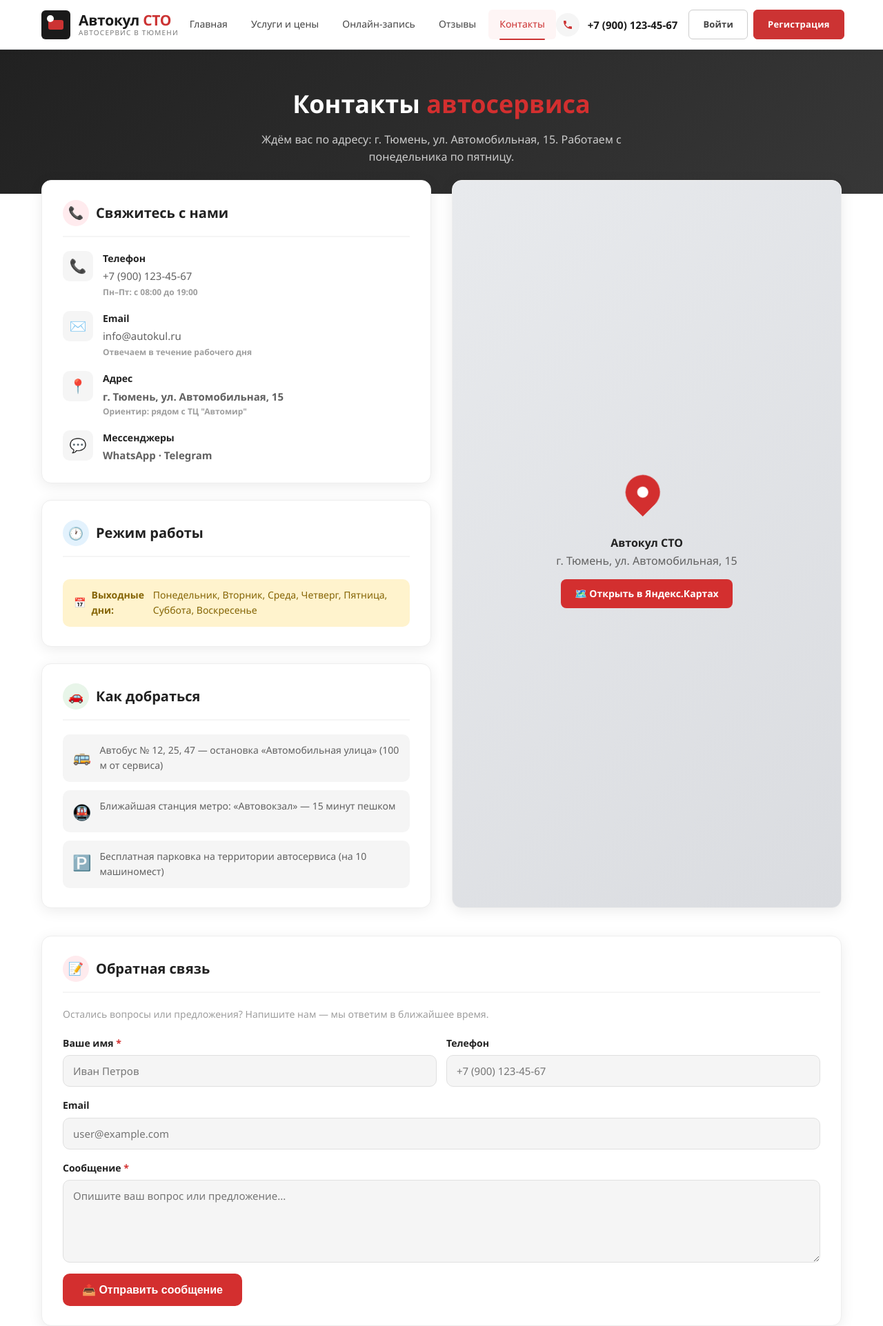
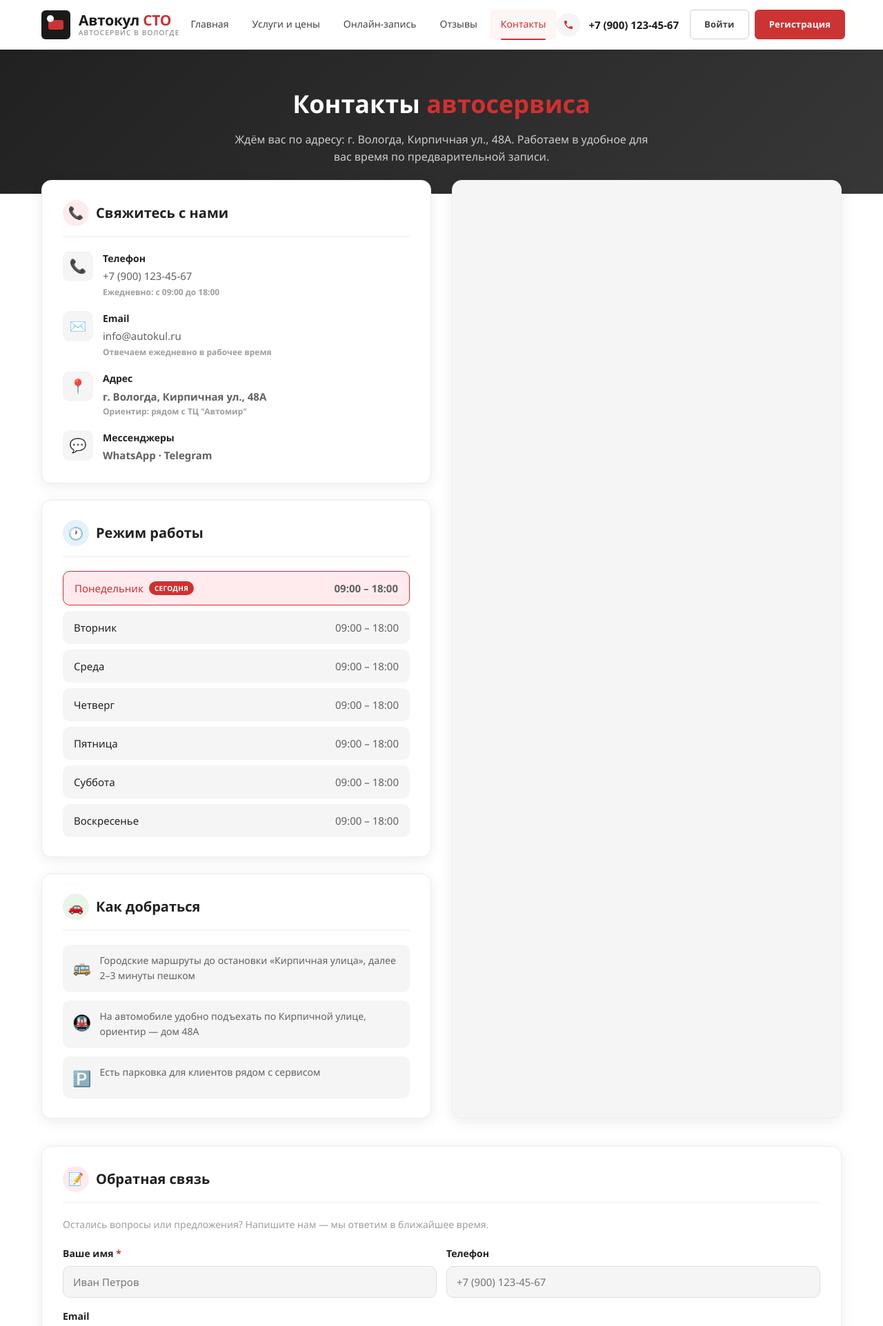
Before and after one commit to SetchatkaGlaza/autokul-STO, a PHP site: page /contacts.php in a window 1280 px wide. Shown: the top 1923 px of the page at 69% size. Run offline with PHP 8.4, Linux system fonts and the light colour scheme; data that the repository does not hold is empty.

Commit message:
Убрать бинарник и перевести расписание на ежедневный режим

```diff
--- a/admin/services.php
+++ b/admin/services.php
@@ -1011,7 +1011,7 @@ $services = $stmt->fetchAll();
                 <div class="form-group">
                     <label>Изображение услуги</label>
                     <div style="display: flex; align-items: center; gap: 12px; margin-bottom: 8px;">
-                        <img id="serviceImagePreview" src="/uploads/services/default-service.png"
+                        <img id="serviceImagePreview" src="/uploads/avatars/default-service.png"
                              alt="Превью"
                              style="width: 160px; height: 120px; object-fit: cover; border-radius: 8px; border: 1px solid #e0e0e0;">
                         <div>
@@ -1060,7 +1060,7 @@ $services = $stmt->fetchAll();
 
         form.reset();
         document.getElementById('serviceId').value = '0';
-        document.getElementById('serviceImagePreview').src = '/uploads/services/default-service.png';
+        document.getElementById('serviceImagePreview').src = '/uploads/avatars/default-service.png';
 
         if (serviceId) {
             title.textContent = 'Редактировать услугу';
@@ -1082,7 +1082,7 @@ $services = $stmt->fetchAll();
                     if (data.image) {
                         preview.src = '/' + data.image;
                     } else {
-                        preview.src = '/uploads/services/default-service.png';
+                        preview.src = '/uploads/avatars/default-service.png';
                     }
                 })
                 .catch(function(err) {
--- a/assets/css/style.css
+++ b/assets/css/style.css
@@ -308,6 +308,14 @@ img {
     font-size: 80px;
     border: 2px dashed rgba(255, 255, 255, 0.2);
     margin: 0 auto;
+    overflow: hidden;
+}
+
+.hero-image-placeholder img {
+    width: 100%;
+    height: 100%;
+    object-fit: cover;
+    border-radius: 14px;
 }
 
 /* ==========================================
--- a/contacts.php
+++ b/contacts.php
@@ -24,32 +24,28 @@ $days_of_week = [
     7 => 'Воскресенье'
 ];
 
-// Формируем рабочие и выходные дни
+// Формируем рабочие дни (СТО работает ежедневно)
 $work_days = [];
-$weekend_days = [];
+$schedule_by_day = [];
 
 foreach ($schedule as $day) {
-    $day_name = $days_of_week[$day['day_of_week']] ?? 'День ' . $day['day_of_week'];
-    $time_str = date('H:i', strtotime($day['start_time'])) . ' – ' . date('H:i', strtotime($day['end_time']));
+    $schedule_by_day[(int)$day['day_of_week']] = $day;
+}
+
+for ($day_num = 1; $day_num <= 7; $day_num++) {
+    $day_data = $schedule_by_day[$day_num] ?? [
+        'start_time' => '09:00:00',
+        'end_time' => '18:00:00'
+    ];
+
+    $day_name = $days_of_week[$day_num] ?? 'День ' . $day_num;
+    $time_str = date('H:i', strtotime($day_data['start_time'])) . ' – ' . date('H:i', strtotime($day_data['end_time']));
+
     $work_days[] = [
         'name' => $day_name,
         'time' => $time_str,
-        'is_today' => date('N') == $day['day_of_week']
+        'is_today' => date('N') == $day_num
     ];
-}
-
-// Определяем выходные дни (которых нет в расписании)
-for ($i = 1; $i <= 7; $i++) {
-    $found = false;
-    foreach ($schedule as $day) {
-        if ($day['day_of_week'] == $i) {
-            $found = true;
-            break;
-        }
-    }
-    if (!$found) {
-        $weekend_days[] = $days_of_week[$i] ?? 'День ' . $i;
-    }
 }
 
 // Обработка формы обратной связи
@@ -301,18 +297,6 @@ require_once 'includes/header.php';
         color: var(--gray-700);
     }
 
-    .weekend-note {
-        margin-top: 12px;
-        padding: 12px 16px;
-        background: #fff3cd;
-        border-radius: 10px;
-        font-size: 14px;
-        color: #856404;
-        display: flex;
-        align-items: center;
-        gap: 8px;
-    }
-
     /* ========== КАРТА ========== */
     .map-container {
         border-radius: 14px;
@@ -556,7 +540,7 @@ require_once 'includes/header.php';
 <section class="page-hero">
     <div class="container">
         <h1>Контакты <span>автосервиса</span></h1>
-        <p>Ждём вас по адресу: г. Тюмень, ул. Автомобильная, 15. Работаем с понедельника по пятницу.</p>
+        <p>Ждём вас по адресу: г. Вологда, Кирпичная ул., 48А. Работаем в удобное для вас время по предварительной записи.</p>
     </div>
 </section>
 
@@ -581,7 +565,7 @@ require_once 'includes/header.php';
                         <div class="contact-info-text">
                             <h3>Телефон</h3>
                             <a href="tel:+79001234567">+7 (900) 123-45-67</a>
-                            <p style="font-size: 12px; color: var(--gray-500);">Пн–Пт: с 08:00 до 19:00</p>
+                            <p style="font-size: 12px; color: var(--gray-500);">Ежедневно: с 09:00 до 18:00</p>
                         </div>
                     </div>
 
@@ -590,7 +574,7 @@ require_once 'includes/header.php';
                         <div class="contact-info-text">
                             <h3>Email</h3>
                             <a href="mailto:info@autokul.ru">info@autokul.ru</a>
-                            <p style="font-size: 12px; color: var(--gray-500);">Отвечаем в течение рабочего дня</p>
+                            <p style="font-size: 12px; color: var(--gray-500);">Отвечаем ежедневно в рабочее время</p>
                         </div>
                     </div>
 
@@ -598,7 +582,7 @@ require_once 'includes/header.php';
                         <div class="contact-icon-box">📍</div>
                         <div class="contact-info-text">
                             <h3>Адрес</h3>
-                            <p>г. Тюмень, ул. Автомобильная, 15</p>
+                            <p>г. Вологда, Кирпичная ул., 48А</p>
                             <p style="font-size: 12px; color: var(--gray-500);">Ориентир: рядом с ТЦ "Автомир"</p>
                         </div>
                     </div>
@@ -636,12 +620,6 @@ require_once 'includes/header.php';
                         </div>
                     <?php endforeach; ?>
                 </div>
-
-                <?php if (!empty($weekend_days)): ?>
-                    <div class="weekend-note">
-                        📅 <strong>Выходные дни:</strong> <?php echo implode(', ', $weekend_days); ?>
-                    </div>
-                <?php endif; ?>
             </div>
 
             <!-- Схема проезда -->
@@ -654,15 +632,15 @@ require_once 'includes/header.php';
                 <div class="directions-list">
                     <div class="direction-item">
                         <span class="direction-icon">🚌</span>
-                        <span>Автобус № 12, 25, 47 — остановка «Автомобильная улица» (100 м от сервиса)</span>
+                        <span>Городские маршруты до остановки «Кирпичная улица», далее 2–3 минуты пешком</span>
                     </div>
                     <div class="direction-item">
                         <span class="direction-icon">🚇</span>
-                        <span>Ближайшая станция метро: «Автовокзал» — 15 минут пешком</span>
+                        <span>На автомобиле удобно подъехать по Кирпичной улице, ориентир — дом 48А</span>
                     </div>
                     <div class="direction-item">
                         <span class="direction-icon">🅿️</span>
-                        <span>Бесплатная парковка на территории автосервиса (на 10 машиномест)</span>
+                        <span>Есть парковка для клиентов рядом с сервисом</span>
                     </div>
                 </div>
             </div>
@@ -673,17 +651,19 @@ require_once 'includes/header.php';
         <div>
             <!-- Карта -->
             <div class="map-container">
-                <div class="map-placeholder">
-                    <div class="map-marker"></div>
-                    <div class="map-text">
-                        <strong>Автокул СТО</strong><br>
-                        г. Тюмень, ул. Автомобильная, 15
-                    </div>
-                    <a href="https://yandex.ru/maps/?text=Тюмень,+ул.+Автомобильная,+15"
-                       target="_blank" rel="noopener" class="map-link">
-                        🗺️ Открыть в Яндекс.Картах
-                    </a>
-                </div>
+                <iframe
+                    src="https://yandex.ru/map-widget/v1/?text=%D0%92%D0%BE%D0%BB%D0%BE%D0%B3%D0%B4%D0%B0%2C%20%D0%9A%D0%B8%D1%80%D0%BF%D0%B8%D1%87%D0%BD%D0%B0%D1%8F%20%D1%83%D0%BB.%2C%2048%D0%90&z=16"
+                    width="100%"
+                    height="100%"
+                    frameborder="0"
+                    allowfullscreen="true"
+                    style="border:0; border-radius: 14px;"
+                    title="Карта проезда к Автокул СТО"
+                    loading="lazy"></iframe>
+                <a href="https://yandex.ru/maps/?text=%D0%92%D0%BE%D0%BB%D0%BE%D0%B3%D0%B4%D0%B0,+%D0%9A%D0%B8%D1%80%D0%BF%D0%B8%D1%87%D0%BD%D0%B0%D1%8F+%D1%83%D0%BB.,+48%D0%90"
+                   target="_blank" rel="noopener" class="map-link" style="margin-top: 12px; display: inline-block;">
+                    🗺️ Открыть в Яндекс.Картах
+                </a>
             </div>
         </div>
 
--- a/includes/footer.php
+++ b/includes/footer.php
@@ -21,11 +21,11 @@
                 <div class="footer-col">
                     <h3>Услуги</h3>
                     <ul>
-                        <li><a href="/services.php">Диагностика</a></li>
-                        <li><a href="/services.php">Техобслуживание</a></li>
-                        <li><a href="/services.php">Ремонт ходовой</a></li>
-                        <li><a href="/services.php">Шиномонтаж</a></li>
-                        <li><a href="/services.php">Кузовной ремонт</a></li>
+                        <li><a href="/services.php?search=%D0%94%D0%B8%D0%B0%D0%B3%D0%BD%D0%BE%D1%81%D1%82%D0%B8%D0%BA%D0%B0&sort=name">Диагностика</a></li>
+                        <li><a href="/services.php?search=%D0%A2%D0%B5%D1%85%D0%BE%D0%B1%D1%81%D0%BB%D1%83%D0%B6%D0%B8%D0%B2%D0%B0%D0%BD%D0%B8%D0%B5&sort=name">Техобслуживание</a></li>
+                        <li><a href="/services.php?search=%D0%A0%D0%B5%D0%BC%D0%BE%D0%BD%D1%82+%D1%85%D0%BE%D0%B4%D0%BE%D0%B2%D0%BE%D0%B9&sort=name">Ремонт ходовой</a></li>
+                        <li><a href="/services.php?search=%D0%A8%D0%B8%D0%BD%D0%BE%D0%BC%D0%BE%D0%BD%D1%82%D0%B0%D0%B6&sort=name">Шиномонтаж</a></li>
+                        <li><a href="/services.php?search=%D0%9A%D1%83%D0%B7%D0%BE%D0%B2%D0%BD%D0%BE%D0%B9+%D1%80%D0%B5%D0%BC%D0%BE%D0%BD%D1%82&sort=name">Кузовной ремонт</a></li>
                     </ul>
                 </div>
 
@@ -45,11 +45,10 @@
                 <div class="footer-col">
                     <h3>Контакты</h3>
                     <ul>
-                        <li>📍 г. Тюмень, ул. Автомобильная, 15</li>
+                        <li>📍 г. Вологда, Кирпичная ул., 48А</li>
                         <li>📞 <a href="tel:+79001234567">+7 (900) 123-45-67</a></li>
                         <li>✉️ <a href="mailto:info@autokul.ru">info@autokul.ru</a></li>
-                        <li>🕐 Пн–Пт: 09:00 – 18:00</li>
-                        <li>🕐 Сб–Вс: выходной</li>
+                        <li>🕐 Ежедневно: 09:00 – 18:00</li>
                     </ul>
                 </div>
 
--- a/includes/header.php
+++ b/includes/header.php
@@ -14,8 +14,8 @@ $current_page = basename($_SERVER['PHP_SELF'], '.php');
 <head>
     <meta charset="UTF-8">
     <meta name="viewport" content="width=device-width, initial-scale=1.0">
-    <meta name="description" content="Автокул СТО — профессиональный ремонт и техническое обслуживание автомобилей в Тюмени. Онлайн-запись, диагностика, ремонт.">
-    <meta name="keywords" content="автосервис, СТО, ремонт автомобилей, техобслуживание, диагностика, Тюмень">
+    <meta name="description" content="Автокул СТО — профессиональный ремонт и техническое обслуживание автомобилей в Вологде. Онлайн-запись, диагностика, ремонт.">
+    <meta name="keywords" content="автосервис, СТО, ремонт автомобилей, техобслуживание, диагностика, Вологда">
     <title><?php echo $page_title ?? 'Автокул СТО — Ремонт и обслуживание автомобилей'; ?></title>
     <link rel="stylesheet" href="/assets/css/style.css">
     <style>
@@ -422,7 +422,7 @@ $current_page = basename($_SERVER['PHP_SELF'], '.php');
                 <div class="header-logo-icon"></div>
                 <div class="header-logo-text">
                     <span class="header-logo-name">Автокул <span>СТО</span></span>
-                    <span class="header-logo-sub">Автосервис в Тюмени</span>
+                    <span class="header-logo-sub">Автосервис в Вологде</span>
                 </div>
             </a>
 
--- a/services.php
+++ b/services.php
@@ -66,7 +66,7 @@ function getServiceImage($image_path) {
     if (!empty($image_path) && file_exists(__DIR__ . '/' . $image_path)) {
         return '/' . $image_path;
     }
-    return '/uploads/services/default-service.png';
+    return '/uploads/avatars/default-service.png';
 }
 
 require_once 'includes/header.php';
```
Also changed, not shown: appointment.php (+3 -4 lines), includes/get_slots.php (+6 -3 lines), index.php (+6 -6 lines), README.md.
